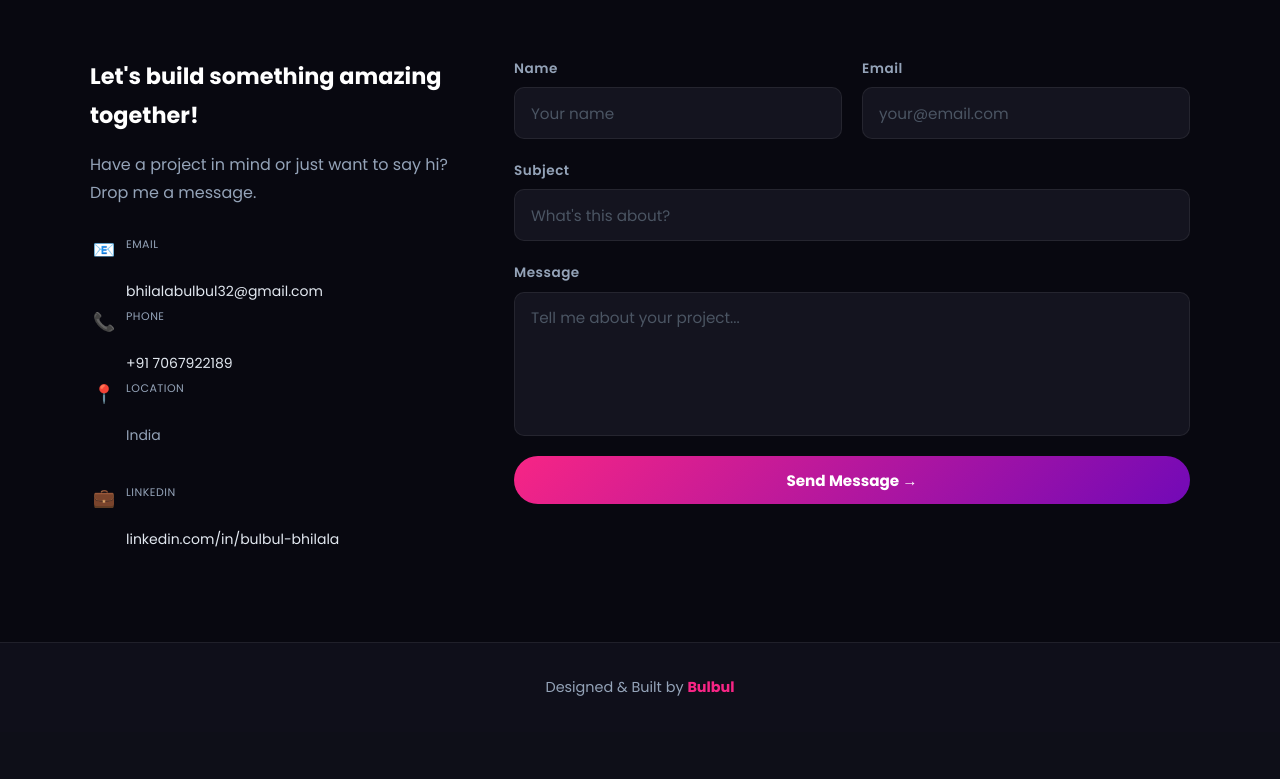
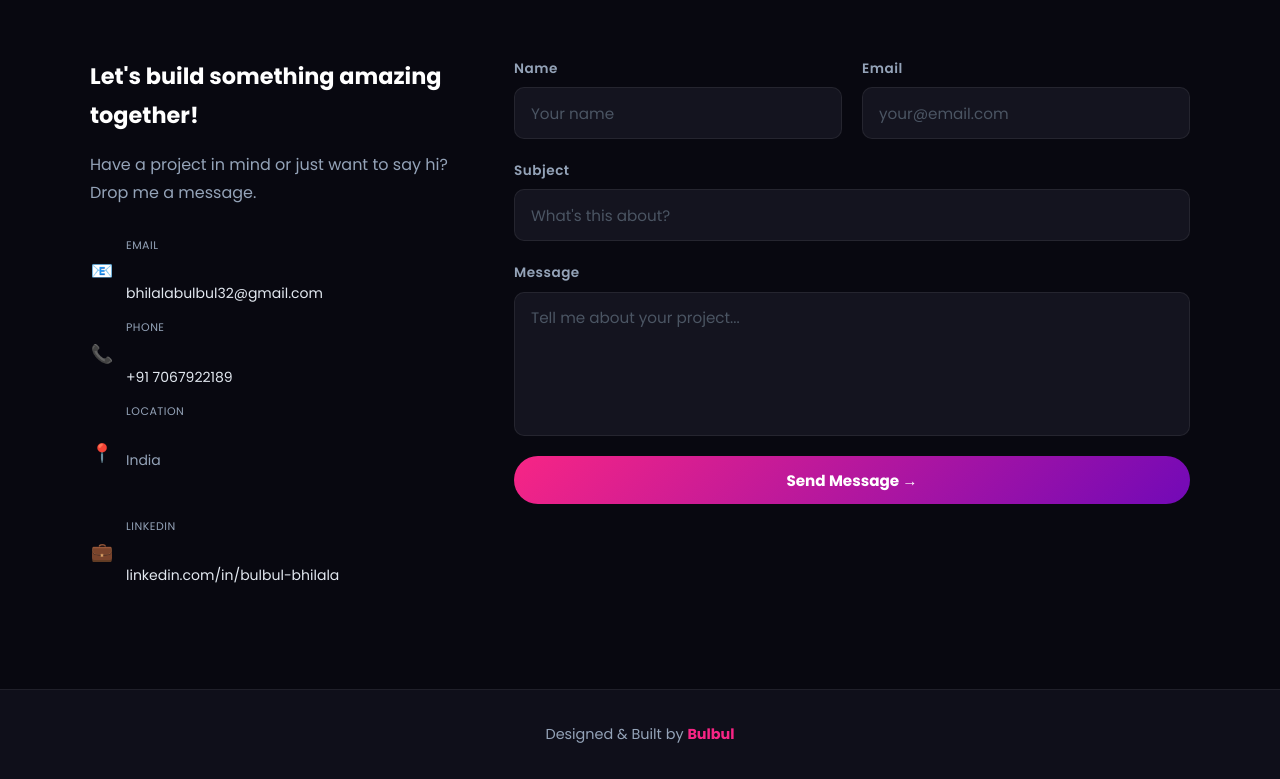
Before and after one commit to Bulbulbhilala-bq/my-portfolio, a Flask app: page / in a window 1280 px wide. Shown: the part 2159-2938 px from the top of the page. Before the commit the page ends 2855 px from the top, so only its background shows below. Run offline with Flask 3, Linux system fonts and the light colour scheme.

Commit message:
fix contact spacing

```diff
--- a/static/style.css
+++ b/static/style.css
@@ -266,32 +266,31 @@ em { color: var(--pink); font-style: normal; }
 .contact-details {
   display: flex;
   flex-direction: column;
-  gap: 0.8rem;
-  margin-top: 1.5rem;
+  gap: 0.6rem;
+  margin-top: 1.2rem;
 }
 
 .contact-item {
   display: flex;
-  align-items: flex-start;  /* center ki jagah flex-start */
-  gap: 8px;
+  align-items: center;  /* center ki jagah flex-start */
+  gap: 12px;
+  margin-bottom: 0.6rem;
 }
 
 .contact-icon {
   font-size: 18px;
-  line-height: 1;
   flex-shrink: 0;
-  width: 28px;
+  width: 24px;
   text-align: center;
-  margin-top: 2px;  /* ye add karo */
 }
 
 .contact-label {
   font-size: 11px;
   color: #888;
-  margin: 0 0 1px 0;
+  margin: 0;
   text-transform: uppercase;
   letter-spacing: 0.5px;
-  line-height: 1;
+  line-height: 1.2;
 }
 
 .contact-value {
@@ -300,7 +299,7 @@ em { color: var(--pink); font-style: normal; }
   text-decoration: none;
   margin-top: 5px;
   margin: 0;
-  line-height: 1;
+  line-height: 1.2;
 }
 
 .contact-value:hover {
--- a/templates/index.html
+++ b/templates/index.html
@@ -110,7 +110,7 @@
 
             <div class="contact-item">
               <div class="contact-icon">📧</div>
-              <div style="display: flex; flex-direction: column; gap: 2px;">
+              <div style="display: flex; flex-direction: column; gap: 1px;">
                 <p class="contact-label">Email</p>
                 <a href="mailto:bhilalabulbul32@gmail.com" class="contact-value">bhilalabulbul32@gmail.com</a>
               </div>
```
